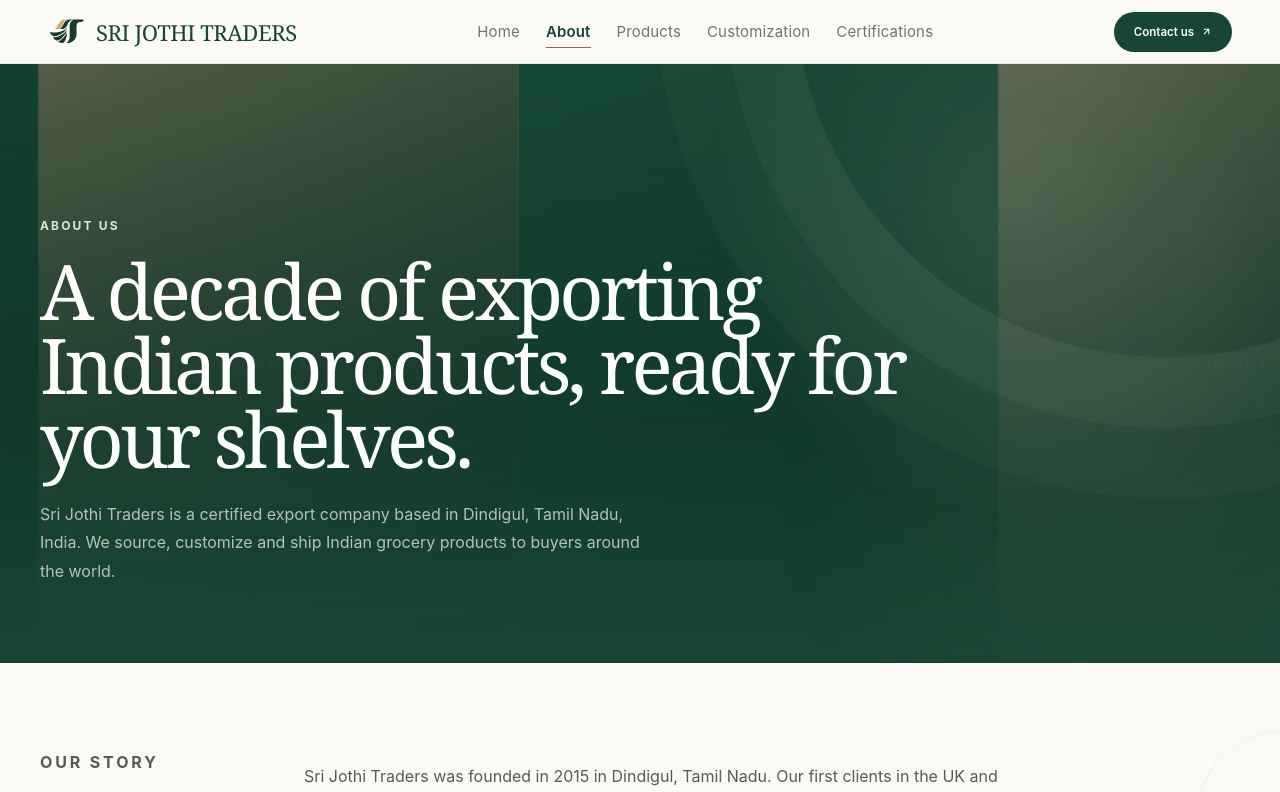
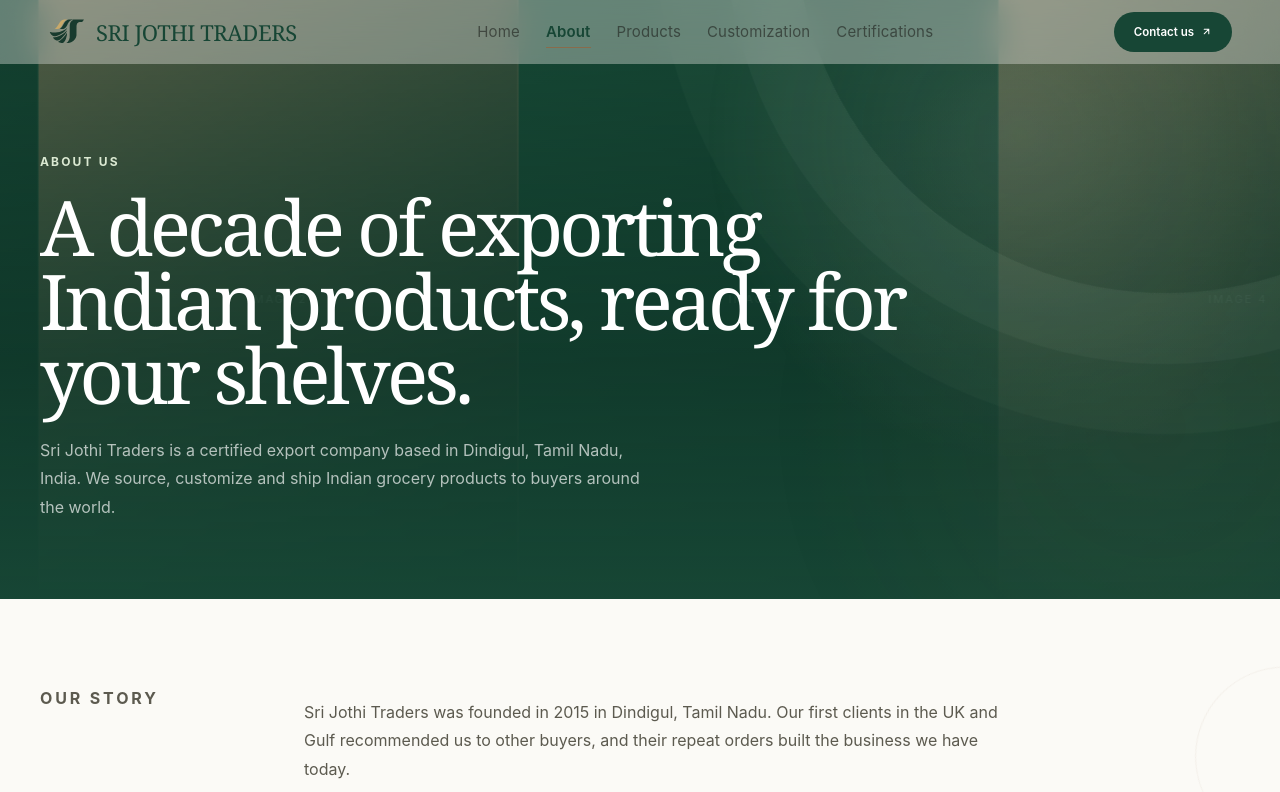
Before and after one commit to Lokesh-5618/sri-jothi-site, a React (Vite) app: page /about in a window 1280 px wide. Shown: the top 792 px of the page. Built offline with nearby package versions, Linux system fonts and the light colour scheme.

Commit message:
Update index.css

```diff
--- a/src/index.css
+++ b/src/index.css
@@ -213,7 +213,10 @@
 
 /* ---------- nav ---------- */
 .nav {
-  position: relative;
+
+ position: fixed;
+top: 0;
+left: 0;
   z-index: 200;
   width: 100%;
   height: 64px;
@@ -221,10 +224,10 @@
   display: flex;
   align-items: center;
   justify-content: space-between;
-  background: rgba(251, 250, 246, .92);
+  background: rgba(251, 250, 246, .35);
   backdrop-filter: blur(16px);
-  border-bottom: 1px solid rgba(32, 35, 31, .09);
-  isolation: isolate;
+border-bottom: 1px solid transparent;
+   isolation: isolate;
 }
 .logo {
   font: 22px var(--serif);
```
